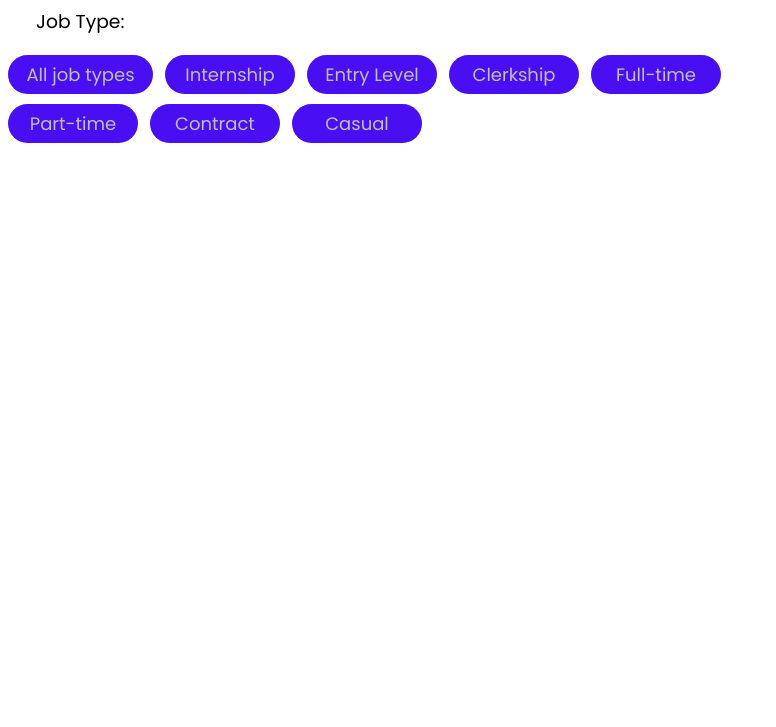
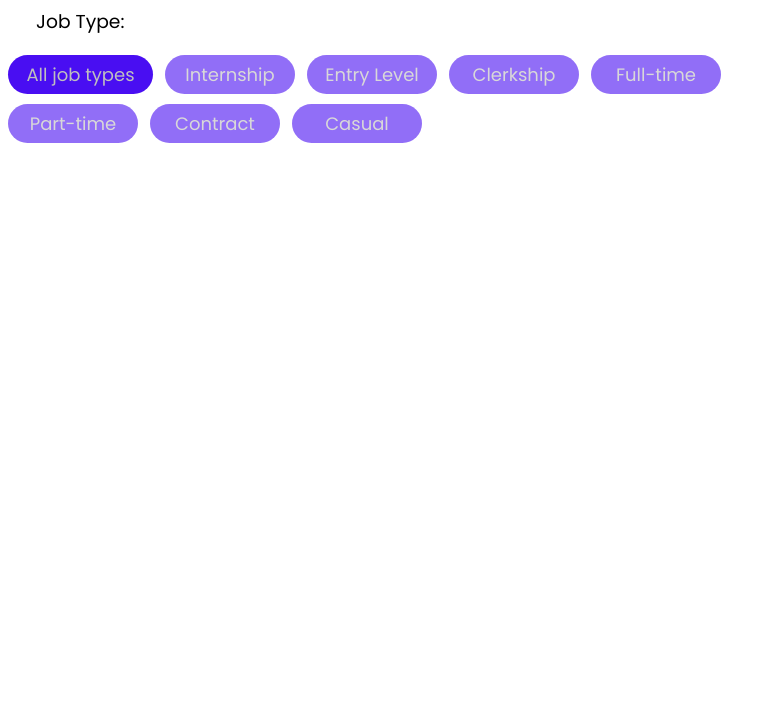
Before and after one commit to monashcoding/jobs, a website built with Vite: page frontend/index.html in a window 1280 px wide. Shown: the part 73-800 px from the top of the page, without its empty margins (0-776 px from the left). Built offline with nearby package versions, Linux system fonts and the light colour scheme.

Commit message:
getSelectedFilters works now

```diff
--- a/frontend/index.html
+++ b/frontend/index.html
@@ -61,33 +61,33 @@
 			All job types
 		</button>
 
-        <button disabled id="internship" onclick="onFilterButtonClick(this.id)">
+		<button id="internship" class="disabled" onclick="onFilterButtonClick(this.id)">
 			Internship
 		</button>
 
-        <button disabled id="entryLevel" onclick="onFilterButtonClick(this.id)">
+		<button id="entryLevel" class="disabled" onclick="onFilterButtonClick(this.id)">
 			Entry Level
 		</button>
 
-        <button disabled id="clerkship" onclick="onFilterButtonClick(this.id)">
+		<button id="clerkship" class="disabled" onclick="onFilterButtonClick(this.id)">
 			Clerkship
 		</button>
 
-        <button disabled id="fullTime" onclick="onFilterButtonClick(this.id)">
+		<button id="fullTime" class="disabled" onclick="onFilterButtonClick(this.id)">
 			Full-time
 		</button>
 
 		<br>
 
-        <button disabled id="parTime" onclick="onFilterButtonClick(this.id)">
+		<button id="parTime" class="disabled" onclick="onFilterButtonClick(this.id)">
 			Part-time
 		</button>
 
-        <button disabled id="contract" onclick="onFilterButtonClick(this.id)">
+		<button id="contract" class="disabled" onclick="onFilterButtonClick(this.id)">
 			Contract
 		</button>
 
-        <button disabled id="casual" onclick="onFilterButtonClick(this.id)">
+		<button id="casual" class="disabled" onclick="onFilterButtonClick(this.id)">
 			Casual
 		</button>
 	</div>
@@ -106,7 +106,7 @@
 		let selectedFilters = []
 
 		for (let i = 0; i < allFilters.length; i++) {
-            if (!allFilters[i].hasAttribute("disabled")) {
+			if (!allFilters[i].classList.contains("disabled")) {
 				selectedFilters.push(allFilters[i].id)
 			}
 		}
@@ -117,7 +117,14 @@
 	const onFilterButtonClick = (id) => {
 		console.log('fire')
 		var btn = document.getElementById(id)
-        btn.classList.toggle("disabled")
+		if (btn.classList.contains("disabled")) {
+			btn.classList.remove("disabled")
+		} else {
+			btn.classList.add("disabled")
+		}
+
+
+		console.log('Filters: ', getSelectedFilters())
 	}
 
 
```
Lines whose indentation alone changed are shown as unchanged.
